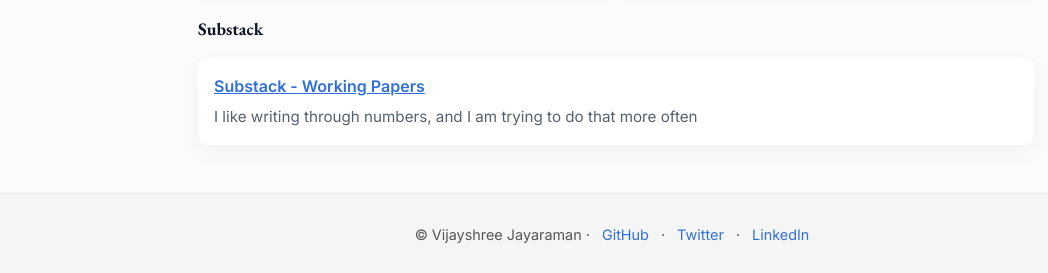
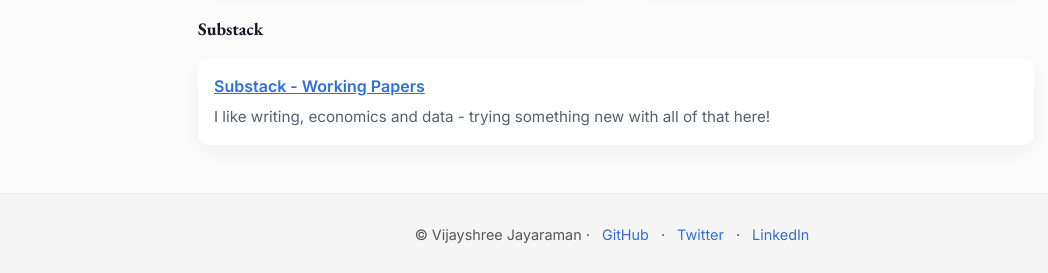
Before and after one commit to vijayshree-jayaraman/vijayshree-jayaraman.github.io, a Jekyll site: the page built from writing.md, in a window 1280 px wide and 1295 px high. Shown: the part 1019-1292 px from the top of the window, without its empty margins (24-1072 px from the left). Built offline with Jekyll 4.4.1, drawn with Linux system fonts in a browser that asks for light colours.

Commit message:
Update writing.md

```diff
--- a/writing.md
+++ b/writing.md
@@ -23,6 +23,7 @@
           </p>
         </blockquote>
       </article>
+
       <article class="card">
         <h4>
           <a href="https://www.thehindu.com/data/funding-freeze-brings-mgnregs-to-a-standstill-in-west-bengal/article68810684.ece" target="_blank">
@@ -32,6 +33,7 @@
         <img src="/assets/images/article2.jpeg" alt="Article 2 Image" style="max-width:100%;">
         <p>Along with Advait Moharir on the recent funding freeze for NREGS in West Bengal, we find that less work was taken up by SC/ST households; and administration costs and not wages made up the bulk of the expenses.</p>
       </article>
+
       <article class="card">
         <h4>
           <a href="https://www.thehindu.com/opinion/op-ed/the-nobel-in-economics-as-a-need-to-course-correct/article67537202.ece" target="_blank">
@@ -55,6 +57,7 @@
         </h4>
         <p>Working paper exploring the intersection between women's labor participation and domestic violence in India.</p>
       </article>
+
       <article class="card">
         <h4>
           <a href="https://www.dropbox.com/scl/fi/otoowrctxsx89e13y7skd/cost_of_gender_parity_working_paper.pdf?rlkey=lxb51hq370ioy7vyoabyfif58&dl=0" target="_blank">
@@ -76,7 +79,7 @@
             Substack - Working Papers
           </a>
         </h4>
-        <p>I like writing through numbers, and I am trying to do that more often</p>
+        <p>I like writing, economics and data - trying something new with all of that here!</p>
       </article>
     </div>
   </section>
```
